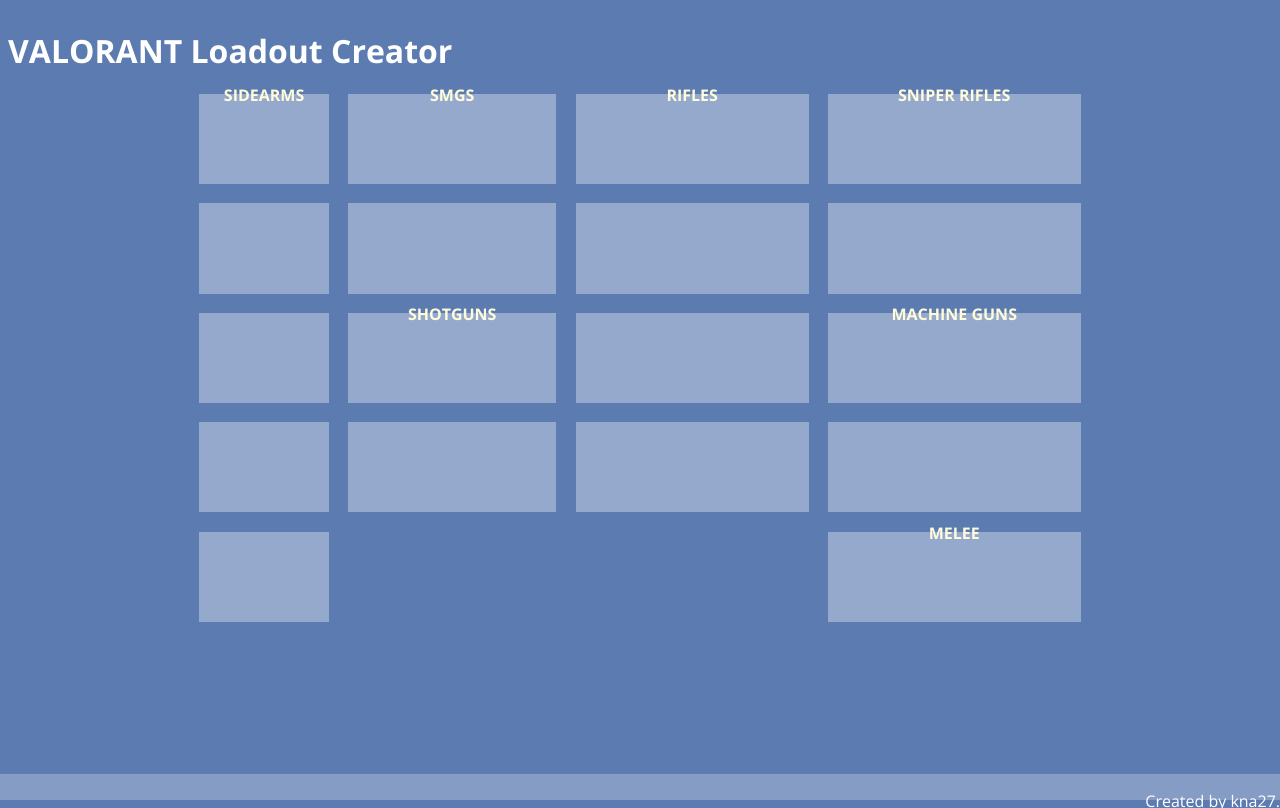
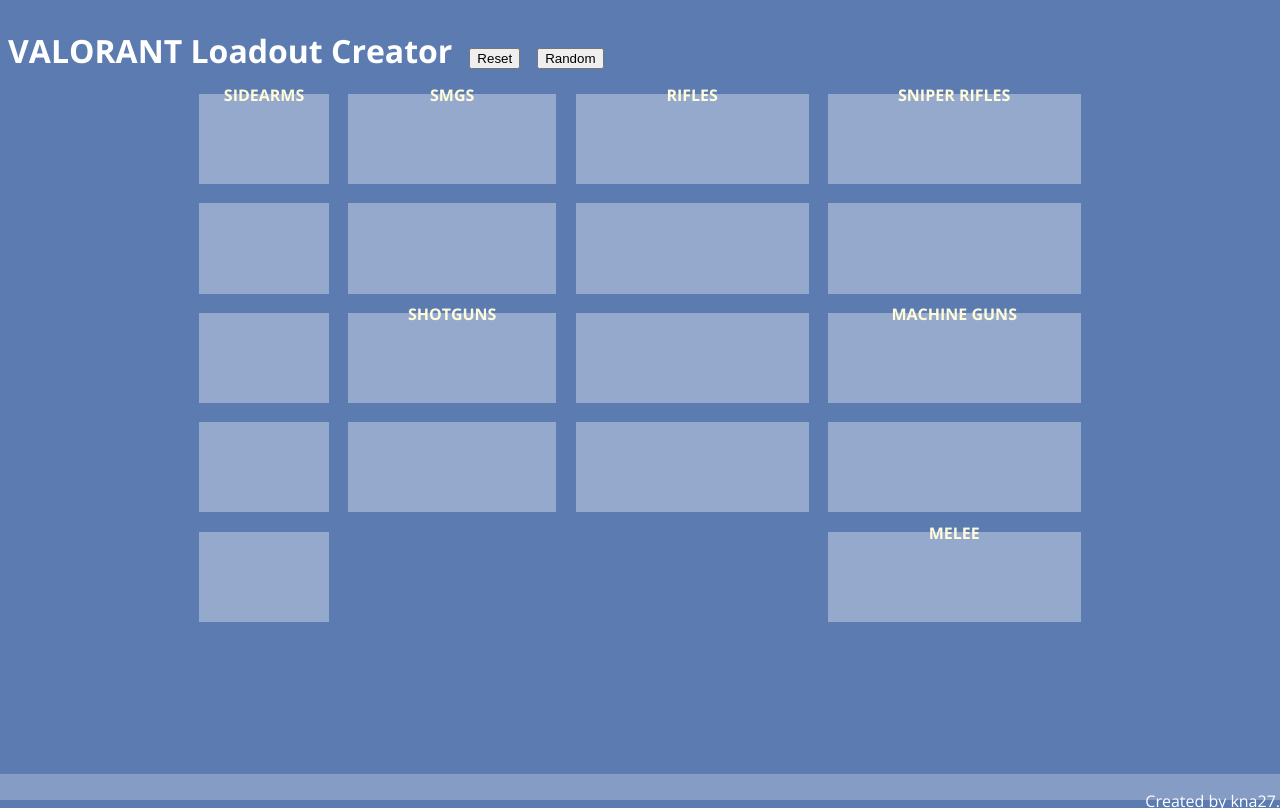
Before and after one commit to kna27/valorant-loadout-creator, a plain HTML site: page index.html in a window 1280 px wide. Drawn offline with nearby package versions, Linux system fonts and the light colour scheme; no server answers.

Commit message:
Add reset and randomize loadout buttons

```diff
--- a/index.html
+++ b/index.html
@@ -13,6 +13,8 @@
 <body>
     <header>
         <h1>VALORANT Loadout Creator</h1>
+        <button onclick="javascript: resetLoadout();">Reset</button>
+        <button onclick="javascript: randomLoadout();">Random</button>
     </header>
     <div class="parent">
         <div class="weapon Classic"><p class="weaponType">SIDEARMS</p></div>
--- a/script.js
+++ b/script.js
@@ -76,6 +76,22 @@ function equipSkin() {
     skinImg.src = skins[weapon][highLightedSkin];
 }
 
+function resetLoadout(){
+    Array.prototype.forEach.call(document.getElementsByClassName("weapon"), function (element) {
+        let weapon = element.className.split(" ").at(-1)
+        let skinImg = document.getElementsByClassName("img" + weapon)[0];
+        skinImg.src = skins[weapon]["Standard " + weapon];
+    });
+}
+
+function randomLoadout(){
+    Array.prototype.forEach.call(document.getElementsByClassName("weapon"), function (element) {
+        let weapon = element.className.split(" ").at(-1)
+        let skinImg = document.getElementsByClassName("img" + weapon)[0];
+        skinImg.src = skins[weapon][Object.keys(skins[weapon])[Math.floor(Math.random() * Object.keys(skins[weapon]).length)]];
+    });
+}
+
 function highLight(skin)
 {
     highLightedSkin = skin
--- a/style.css
+++ b/style.css
@@ -154,11 +154,14 @@ html, body {
     width: 75%;
 }
 
+h1 {
+    color: white;
+    text-transform: none;
+}
+
 header>* {
     display: inline-block;
-    color: white;
     margin-right: 1vw;
-    text-transform: none;
 }
 
 footer {
```
